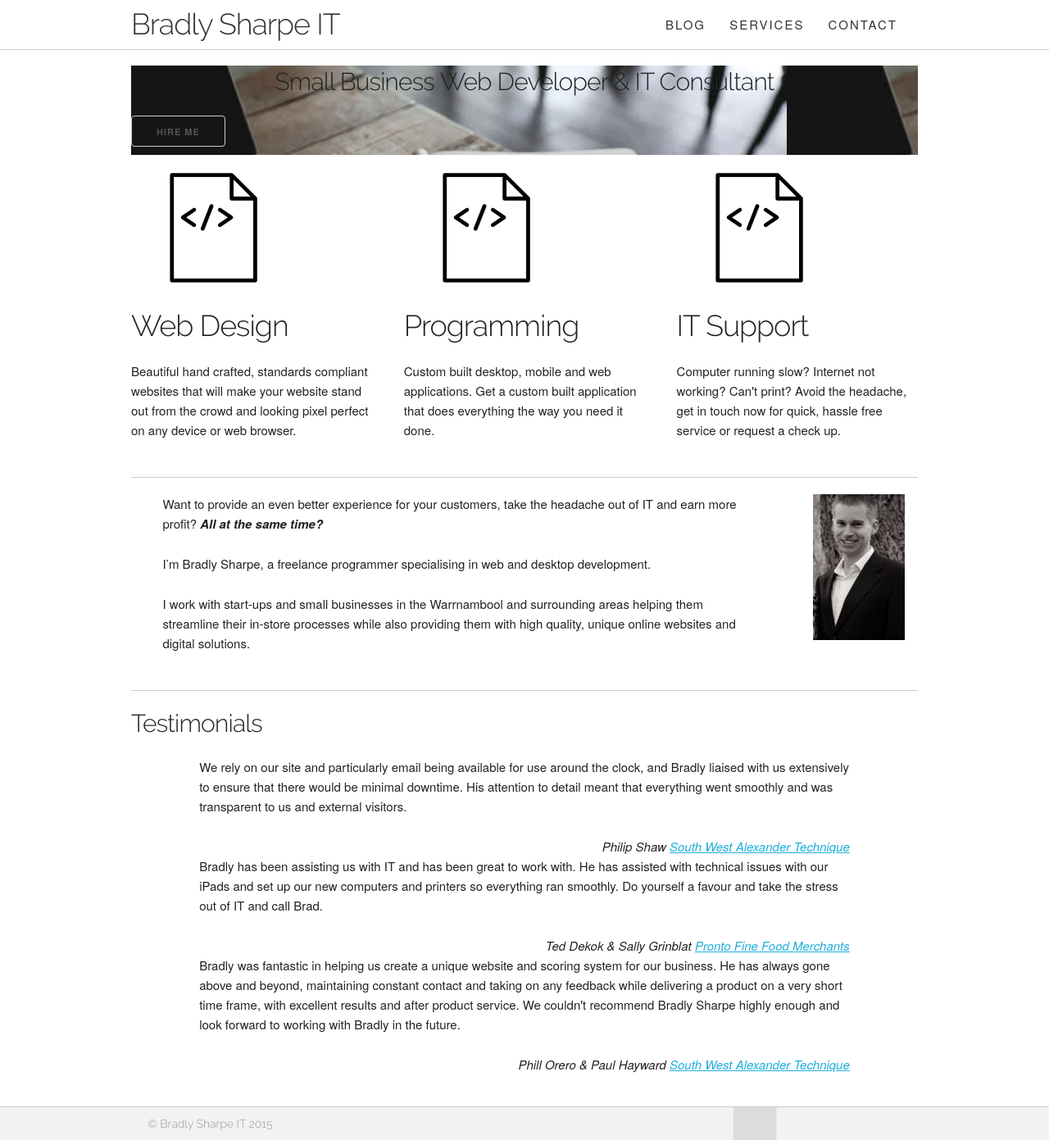
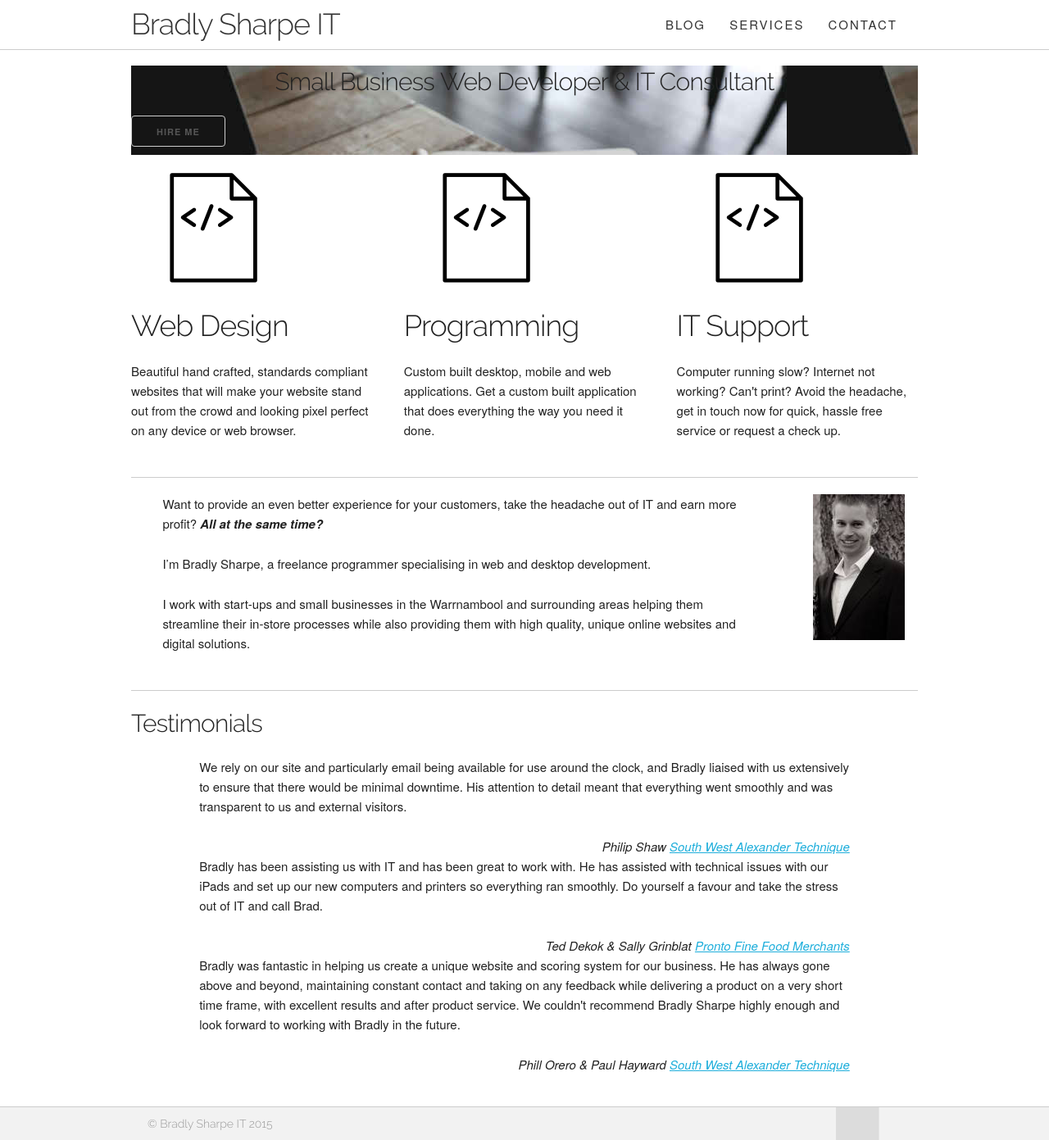
Before and after one commit to BradlySharpe/bradlysharpe.com.au, a Jekyll site: the page built from index.html, in a window 1280 px wide and 1391 px high. Shown: the whole window at 82% size. Built offline with Jekyll 4.4.1, drawn with Linux system fonts in a browser that asks for light colours; grey boxes are pictures that could not be loaded.

Commit message:
Fix width of footer when growing

```diff
--- a/_includes/critical.scss
+++ b/_includes/critical.scss
@@ -311,6 +311,7 @@ $menu-width: 32rem;
       width: 48%;
       margin-left: 4%;
       &:first-child {
+        width: 48%;
         margin-left: 0;
       }
     }
```
